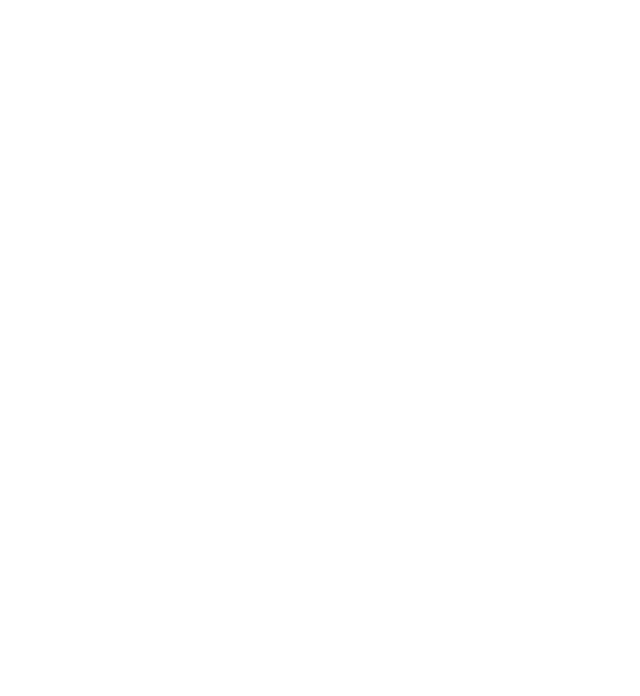
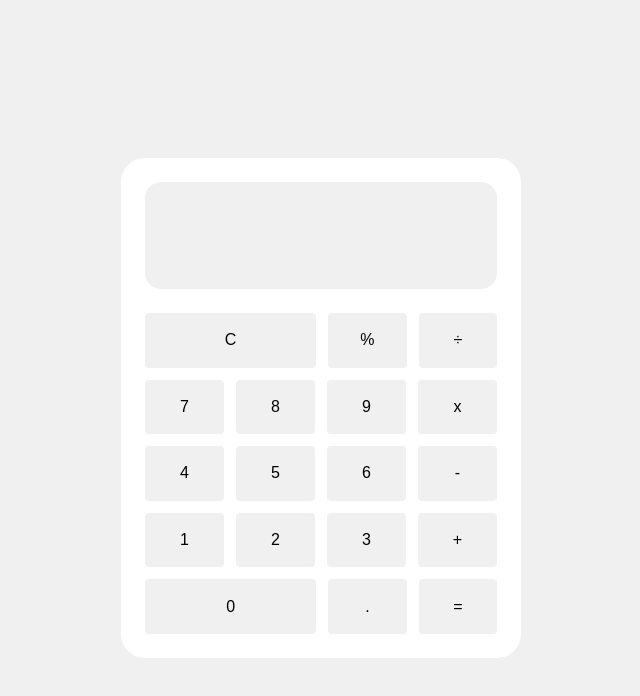
Before and after one commit to newmanem23/calculator, a plain HTML site: page index.html in a window 1280 px wide. Shown: the whole page, without its empty margins (319-959 px from the left). Drawn offline with Linux system fonts and the light colour scheme.

Commit message:
Build calculator layout in html

```diff
--- a/index.html
+++ b/index.html
@@ -3,9 +3,43 @@
 <head>
     <meta charset="UTF-8">
     <meta name="viewport" content="width=device-width, initial-scale=1.0">
+    <link rel="stylesheet" href="styles.css">
     <title>Calculator</title>
 </head>
 <body>
-
+    <div class="calculator-container">
+        <div class="screen"></div>
+        <div class="button-container">
+            <div class="button-row">
+                <div class="button double">C</div>
+                <div class="button">%</div>
+                <div class="button">&divide;</div>
+            </div>
+            <div class="button-row">
+                <div class="button">7</div>
+                <div class="button">8</div>
+                <div class="button">9</div>
+                <div class="button">x</div>
+            </div>
+            <div class="button-row">
+                <div class="button">4</div>
+                <div class="button">5</div>
+                <div class="button">6</div>
+                <div class="button">-</div>
+            </div>
+            <div class="button-row">
+                <div class="button">1</div>
+                <div class="button">2</div>
+                <div class="button">3</div>
+                <div class="button">+</div>
+            </div>
+            <div class="button-row">
+                <div class="button double">0</div>
+                <div class="button">.</div>
+                <div class="button">=</div>
+            </div>
+        </div>
+    </div>
 </body>
+<script src="script.js"></script>
 </html>
--- a/styles.css
+++ b/styles.css
@@ -0,0 +1,60 @@
+* {
+    font-family: Arial, Helvetica, sans-serif;
+    box-sizing: border-box;
+}
+
+body {
+    display: flex;
+    flex-direction: column;
+    justify-content: center;
+    align-items: center;
+    background-color: rgb(240, 240, 240);
+    height: 100vh;
+}
+
+.calculator-container {
+    background-color: white;
+    width: 400px;
+    height: 500px;
+    border-radius: 24px;
+    padding: 24px;
+    display: flex;
+    flex-direction: column;
+    gap: 24px;
+}
+
+.screen {
+    width: 100%;
+    background-color: rgb(240, 240, 240);
+    height: 25%;
+    border-radius: 16px;
+}
+
+.button-container {
+    height: 75%;
+    display: flex;
+    flex-direction: column;
+    gap: 12px;
+}
+
+.button-row {
+    display:flex;
+    flex: 1;
+    gap: 12px;
+}
+
+.button {
+    background-color: rgb(240, 240, 240);
+    height: 100%;
+    width: 25%;
+    padding: 16px;
+    border-radius: 4px;
+    display: flex;
+    justify-content: center;
+    align-items: center;
+    flex: 1;
+}
+
+.double {
+    flex: 3;
+}
```
